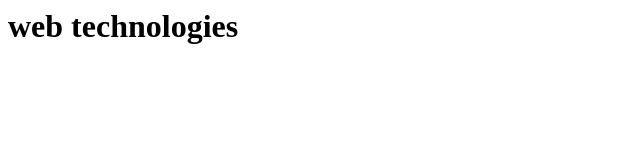
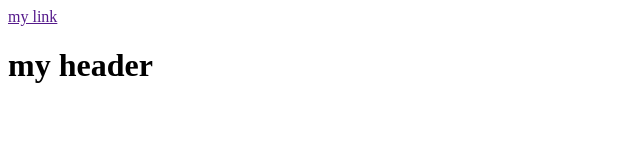
Before and after one commit to emma-oringa/web-technology, a plain HTML site: page index.html in a window 1280 px wide. Shown: the whole page, without its empty margins (0-640 px from the left). Drawn offline with Linux system fonts and the light colour scheme.

Commit message:
create index.html

```diff
--- a/index.html
+++ b/index.html
@@ -1,10 +1,9 @@
-<html lang="en">
-<head>
-    <meta charset="UTF-8">
-    <meta name="viewport" content="width=device-width, initial-scale=1.0">
-    <title>Document</title>
-</head>
-<body>
-    <h1>web technologies</h1>
-</body>
+<html>
+    <head>
+        <title>ORINGA EMMANUEL</title>
+    </head>
+    <body>
+        <a href="">my link</a>
+        <h1>my header <header></header></h1>
+    </body>
 </html>
```
